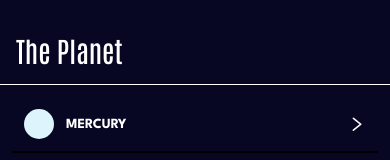
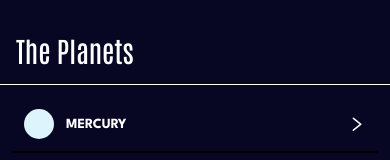
Before and after one commit to shuvo794/The-planet-app, a React Native app: screen /Home in a window 390 px wide. Shown: the top 160 px of the page. Built offline with nearby package versions, Linux system fonts and the light colour scheme.

Commit message:
added planet item

```diff
--- a/src/components/planet-header.js
+++ b/src/components/planet-header.js
@@ -6,7 +6,7 @@ import { spacing } from "../theme/spacing";
 import { AntDesign } from "@expo/vector-icons";
 import { useNavigation } from "@react-navigation/native";
 
-export default function PlanetHeader({ backBtn }) {
+export default function PlanetHeader({ backBtn, title = "The Planets" }) {
   const navigation = useNavigation();
   return (
     <View style={styles.container}>
@@ -20,7 +20,7 @@ export default function PlanetHeader({ backBtn }) {
           <AntDesign name="left" size={24} color="white" />
         </Pressable>
       )}
-      <Text preset="h2">The Planet</Text>
+      <Text preset="h2">{title}</Text>
     </View>
   );
 }
--- a/src/screens/home.js
+++ b/src/screens/home.js
@@ -27,7 +27,7 @@ export default function Home({ navigation }) {
           return (
             <Pressable
               onPress={() => {
-                navigation.navigate("Details");
+                navigation.navigate("Details", { Planet: item });
               }}
               style={styles.item}
             >
```
